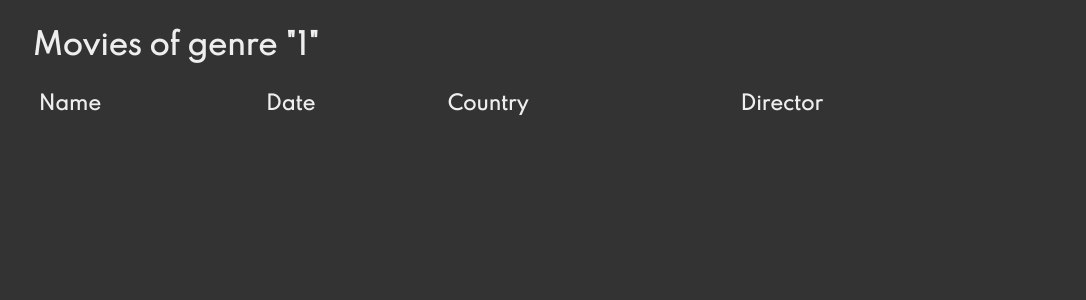
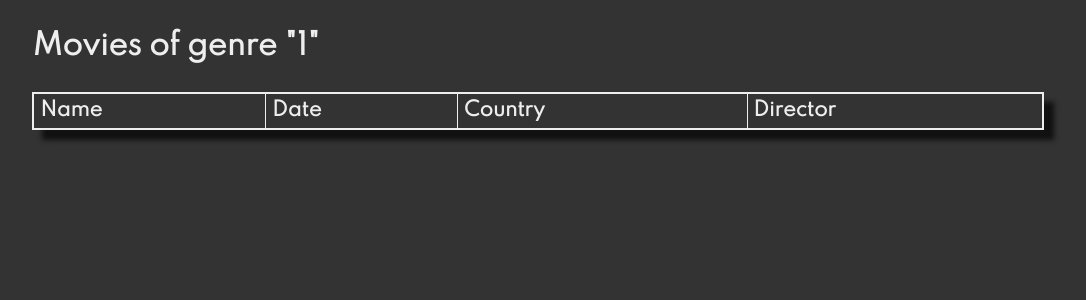
Before and after one commit to JohnTheUnigoat/ITech_S2_Lab_01, a PHP site: page /genre.php?genre=1 in a window 1280 px wide. Shown: the top 300 px of the page, without its empty margins (102-1188 px from the left). Run offline with PHP 8.4, Linux system fonts and the light colour scheme; data comes from the database, SQL or seed files in the repository; lists and menus that the app fills with data are empty.

Commit message:
Small style fixes
Signed-off-by: Ivan Hudzinskyi <ivanhudzinskyi2000@gmail.com>

```diff
--- a/style.css
+++ b/style.css
@@ -27,14 +27,13 @@
 		position: absolute;
 		bottom: 0px;
 	}
-
-	td {
-		width: 25%;
-		min-width: 200px;
-	}
 }
 
 @media only screen and (max-width: 900px) {
+	:root {
+		font-size: 1em;
+	}
+
 	main {
 		width: 95%;
 	}
@@ -45,7 +44,6 @@
 
 	.item {
 		position: static;
-		/* width: 100%; */
 		height: 100%;
 		margin: 1em;
 	}
@@ -92,21 +90,23 @@ form {
 
 .table-container {
 	overflow: auto;
+	box-shadow: #111 10px 10px 5px;
+	border: solid 1px #eee;
 }
 
 table {
 	border-collapse: collapse;
 	box-sizing: border-box;
-	width: 99%;
+	width: 100%;
+	min-width: 600px;
 	margin: auto;
 }
 
-th {
+td, th {
 	text-align: left;
-}
-
-td {
 	border: solid 1px #eee;
 	padding: 0.3em;
+	/* width: 100%; */
+	/* min-width: 150px; */
 	box-sizing: border-box;
 }
```
